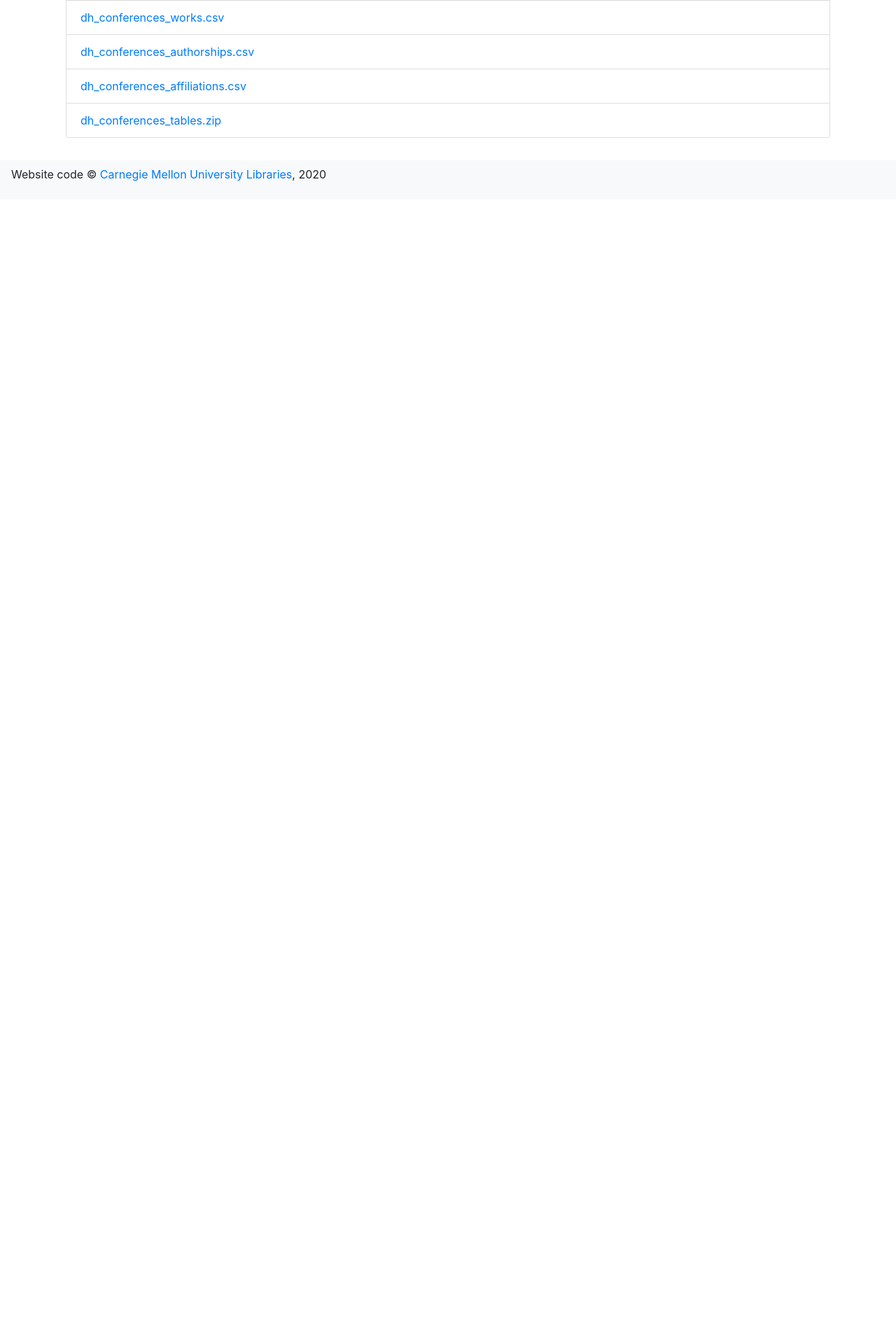
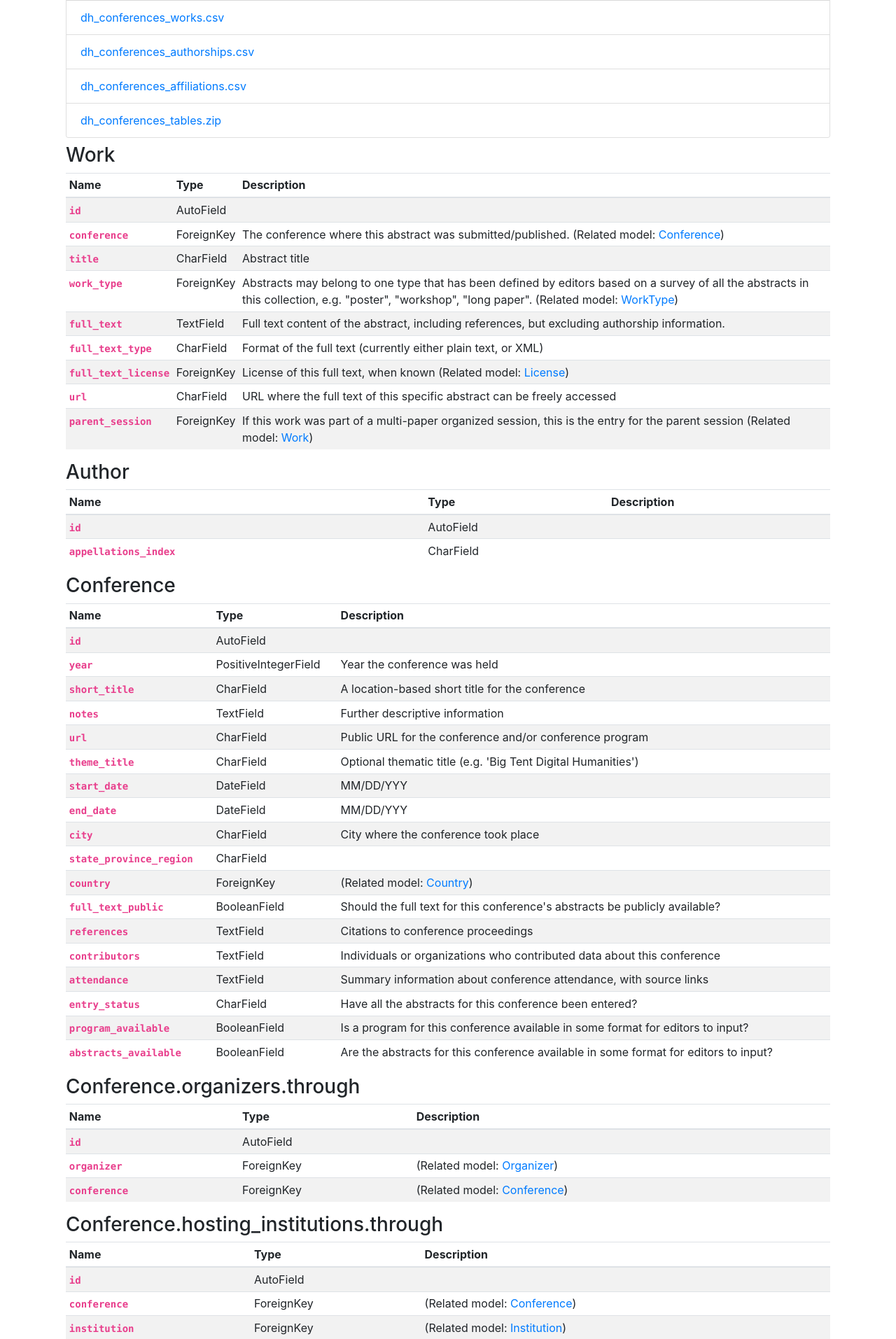
Before and after one commit to cmu-lib/dhweb_app, a Django app: page /downloads in a window 1280 px wide. Shown: the part 683-2596 px from the top of the page at 70% size. Before the commit the page ends 942 px from the top, so only its background shows below. Run offline with Django 3.2, Linux system fonts and the light colour scheme; a user stored in the database is signed in; data that the repository does not hold is empty; style sheets or scripts are compiled from the project's sources; parts of the project's set-up code (start-up, migrations or seed data) failed here and were passed over; some libraries are stand-ins or nearby versions.

Commit message:
work in progress data dict
re: #423

```diff
--- a/dh_abstracts/app/abstracts/templates/downloads.html
+++ b/dh_abstracts/app/abstracts/templates/downloads.html
@@ -51,4 +51,27 @@
   </ul>
 </div>
 
+{% for m in data_dictionary %}
+<h3 id="{{ m.model }}">{{ m.model }}</h3>
+<table class="table table-sm table-striped">
+  <thead>
+    <tr>
+      <th scope="col">Name</th>
+      <th scope="col">Type</th>
+      <th scope="col">Description</th>
+    </tr>
+  </thead>
+  <tbody>
+    {% for field in m.fields %}
+    <tr>
+      <th scope="row"><code>{{ field.name }}</code></th>
+      <td>{{ field.type }}</td>
+      <td>{{ field.help_text }}{% if field.relation %} (Related model: <a
+          href="#{{ field.related_model }}">{{ field.related_model }}</a>){% endif %}</td>
+    </tr>
+    {% endfor %}
+  </tbody>
+</table>
+{% endfor %}
+
 {% endblock %}
--- a/dh_abstracts/app/abstracts/views.py
+++ b/dh_abstracts/app/abstracts/views.py
@@ -38,6 +38,9 @@ import glob
 from os.path import basename
 import csv
 import sys
+from operator import attrgetter
+
+from . import models
 
 from .models import (
     Work,
@@ -834,7 +837,25 @@ def author_merge_view(request, author_id):
 
 @user_is_staff
 def download_data(request):
-    return render(request, "downloads.html")
+    data_dictionary = []
+    for m in settings.DATA_TABLE_CONFIG:
+        model = attrgetter(m["model"])(models)
+        all_model_fields = [
+            {
+                "name": f.name,
+                "relation": f.is_relation,
+                "help_text": f.help_text,
+                "related_model": str(f.related_model)
+                .replace("<class 'abstracts.models.", "")
+                .replace("'>", ""),
+                "type": f.get_internal_type(),
+            }
+            for f in model._meta.fields
+            if not f.one_to_many and f.name not in m["exclude_fields"]
+        ]
+        data_dictionary.append({"model": m["model"], "fields": all_model_fields})
+
+    return render(request, "downloads.html", {"data_dictionary": data_dictionary})
 
 
 @login_required
--- a/dh_abstracts/app/dhweb/settings.py
+++ b/dh_abstracts/app/dhweb/settings.py
@@ -173,7 +173,7 @@ DATA_TABLE_CONFIG = [
         "exclude_fields": ["search_text", "last_updated", "user_last_updated"],
     },
     {"model": "Author", "exclude_fields": ["last_updated", "user_last_updated"]},
-    {"model": "Conference", "exclude_fields": []},
+    {"model": "Conference", "exclude_fields": ["editing_user"]},
     {"model": "Conference.organizers.through", "exclude_fields": []},
     {"model": "Conference.hosting_institutions.through", "exclude_fields": []},
     {"model": "ConferenceSeries", "exclude_fields": []},
```
